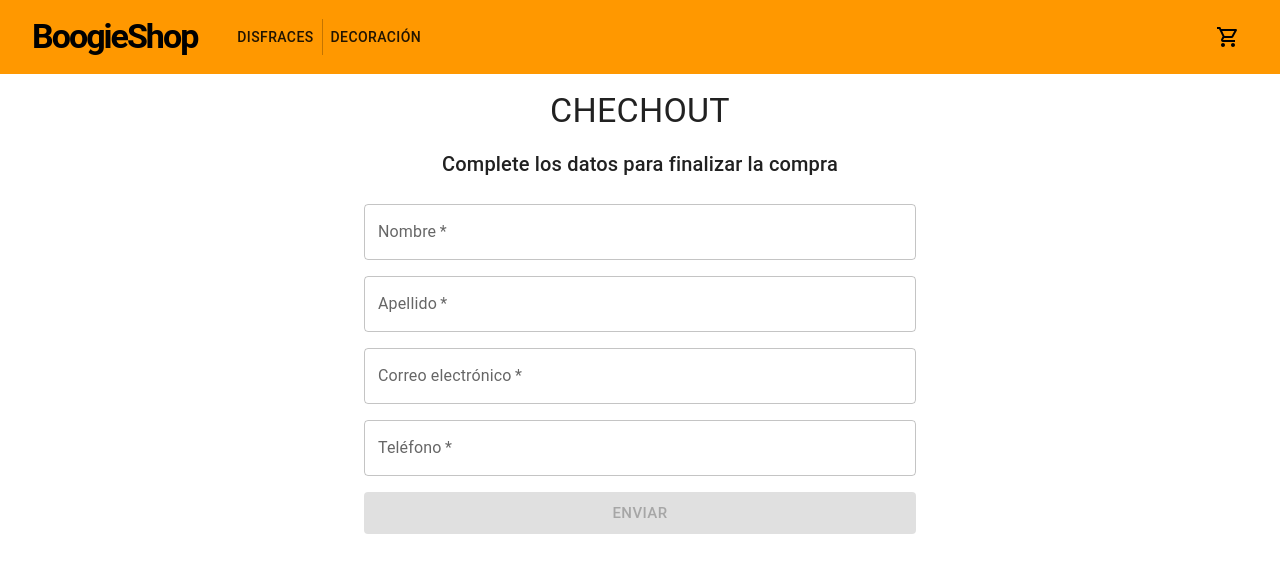
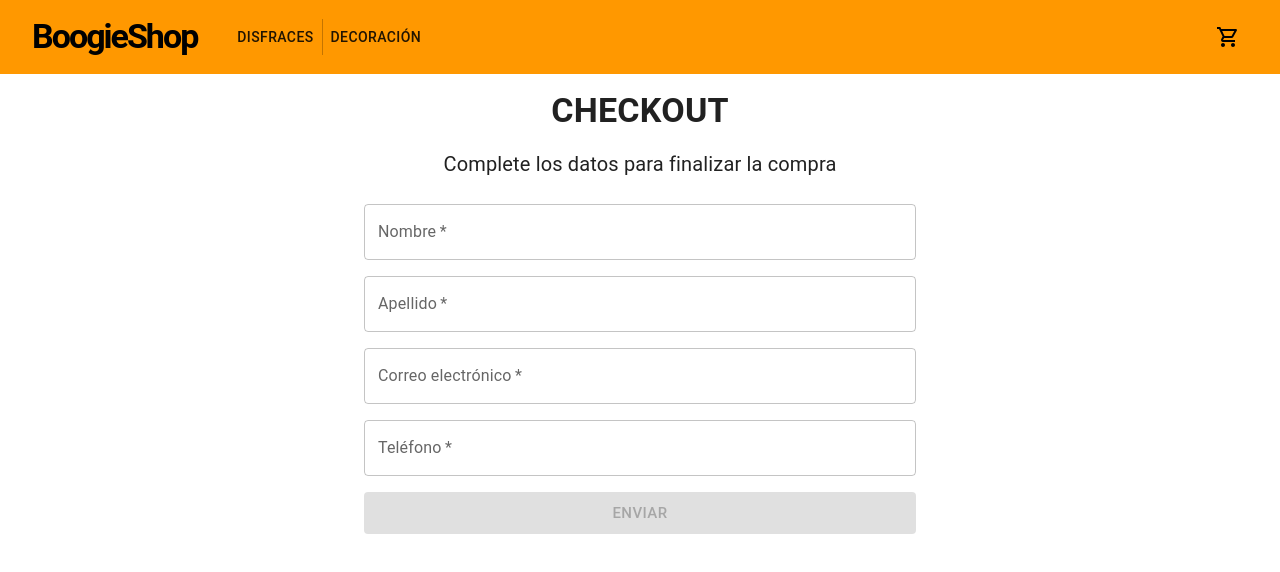
Before and after one commit to venutti/PreEntrega2Venutti, a React (Vite) app: page /checkout in a window 1280 px wide. Shown: the top 572 px of the page. Built offline with nearby package versions, Linux system fonts and the light colour scheme.

Commit message:
Agrega alertas para OrderConfirmation y EmptyCart
Toma de base usar a un fantasma como "mascota" de la página

```diff
--- a/src/components/CheckOut.jsx
+++ b/src/components/CheckOut.jsx
@@ -5,27 +5,30 @@ import { Link as RouterLink } from "react-router-dom";
 import { serverTimestamp } from "firebase/firestore";
 import { addOrder } from "../services/database";
 import ContactForm from "./ContactForm";
+import Title from "./shared/Title";
+import Subtitle from "./shared/Subtitle";
+import EmptyCartAlert from "./alerts/EmptyCartAlert";
+import OrderConfirmationAlert from "./alerts/OrderConfirmationAlert";
 
 const CheckOut = () => {
+  const [orderID, setOrderID] = useState("");
+
   const handleSubmit = async (values) => {
     await new Promise((resolve) => setTimeout(resolve, 2000));
-    console.log(values);
+    setOrderID("123456");
   };
+
+  if (orderID) return <OrderConfirmationAlert orderID={orderID} />;
+
   return (
     <Container maxWidth="sm">
-      <Typography variant="h4" sx={{ textAlign: "center", my: 2 }}>
-        CHECHOUT
-      </Typography>
-      <Typography variant="h6" sx={{ textAlign: "center", my: 2 }}>
-        Complete los datos para finalizar la compra
-      </Typography>
+      <Title>CHECKOUT</Title>
+      <Subtitle>Complete los datos para finalizar la compra</Subtitle>
       <ContactForm onSubmit={handleSubmit} />
     </Container>
   );
 
   const { cartList } = useContext(CartContext);
-
-  const [orderID, setOrderID] = useState("");
 
   if (cartList.length === 0)
     return (
--- /dev/null
+++ b/src/components/alerts/EmptyCartAlert.jsx
@@ -0,0 +1,24 @@
+import { Button, Container } from "@mui/material";
+import Subtitle from "../shared/Subtitle";
+import { Link } from "react-router-dom";
+import sadGhostImage from "./assets/sad_ghost.png";
+
+const EmptyCartAlert = () => {
+  return (
+    <Container
+      maxWidth="sm"
+      sx={{ my: 2, display: "grid", justifyItems: "center", gap: 1 }}
+    >
+      <img style={{ maxWidth: "100%", height: "auto" }} src={sadGhostImage} />
+      <Subtitle>
+        <strong>¡Ups!</strong>
+        <br /> Parece que tu carrito está vacío
+      </Subtitle>
+      <Button component={Link} to="/" variant="contained" color="primary">
+        Volver al listado
+      </Button>
+    </Container>
+  );
+};
+
+export default EmptyCartAlert;
--- /dev/null
+++ b/src/components/alerts/OrderConfirmationAlert.jsx
@@ -0,0 +1,24 @@
+import { Button, Container } from "@mui/material";
+import Subtitle from "../shared/Subtitle";
+import { Link } from "react-router-dom";
+import okGhostImage from "./assets/ok_ghost.png";
+
+const OrderConfirmationAlert = ({ orderID }) => {
+  return (
+    <Container
+      maxWidth="sm"
+      sx={{ my: 2, display: "grid", justifyItems: "center", gap: 1 }}
+    >
+      <img style={{ maxWidth: "100%", height: "auto" }} src={okGhostImage} />
+      <Subtitle>
+        <strong>¡Gracias por tu compra!</strong>
+        <br /> Tu número de orden es: {orderID}
+      </Subtitle>
+      <Button component={Link} to="/" variant="contained" color="primary">
+        Volver al listado
+      </Button>
+    </Container>
+  );
+};
+
+export default OrderConfirmationAlert;
--- /dev/null
+++ b/src/components/shared/Subtitle.jsx
@@ -0,0 +1,14 @@
+import { Typography } from "@mui/material";
+
+const Subtitle = ({ children, bold = false }) => {
+  return (
+    <Typography
+      variant="h6"
+      sx={{ textAlign: "center", my: 0, fontWeight: bold ? "600" : "400" }}
+    >
+      {children}
+    </Typography>
+  );
+};
+
+export default Subtitle;
--- /dev/null
+++ b/src/components/shared/Title.jsx
@@ -0,0 +1,14 @@
+import { Typography } from "@mui/material";
+
+const Title = ({ children }) => {
+  return (
+    <Typography
+      variant="h4"
+      sx={{ textAlign: "center", my: 2, fontWeight: "600" }}
+    >
+      {children}
+    </Typography>
+  );
+};
+
+export default Title;
```
Also changed, not shown: src/components/alerts/assets/ok_ghost.png (added), src/components/alerts/assets/sad_ghost.png (added).
